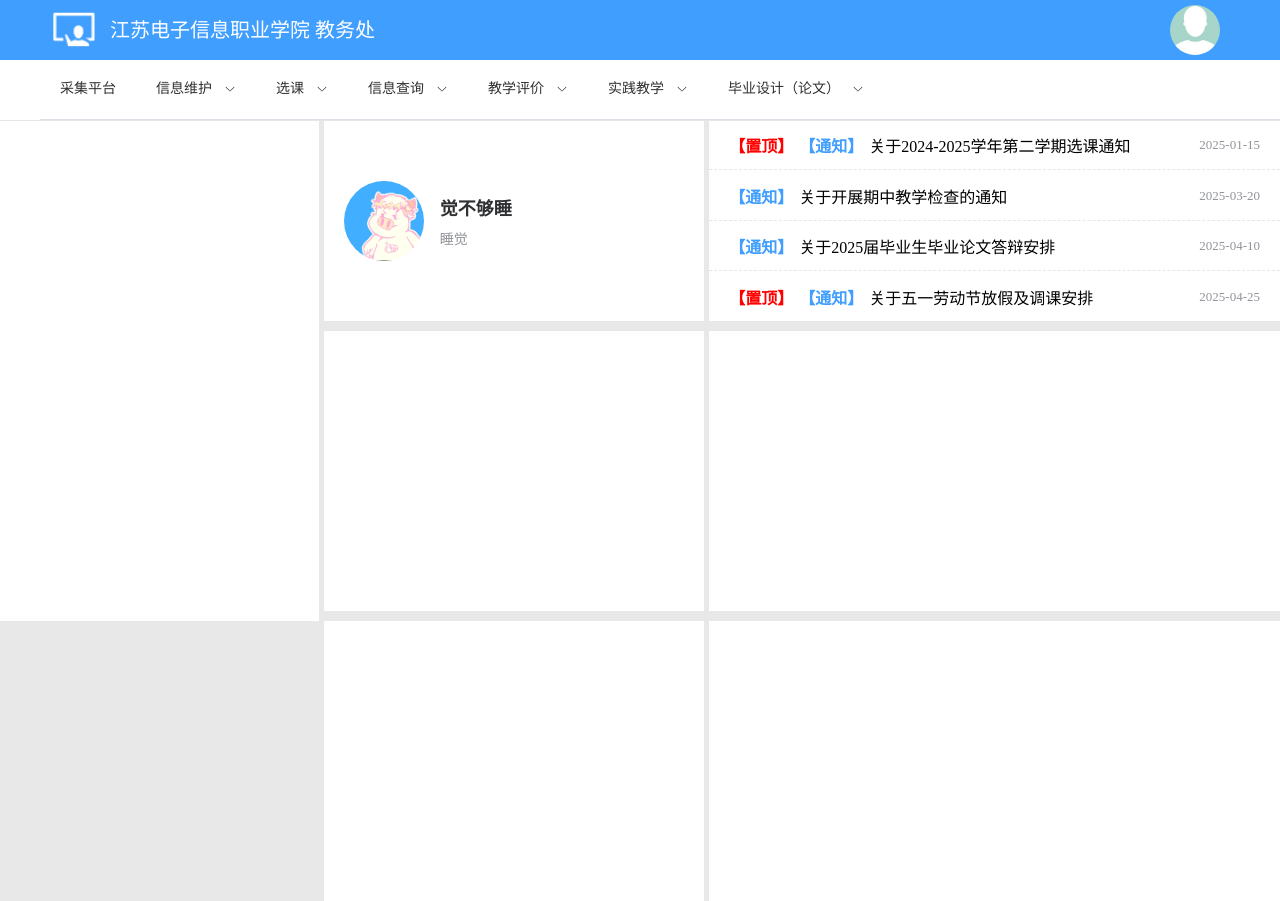
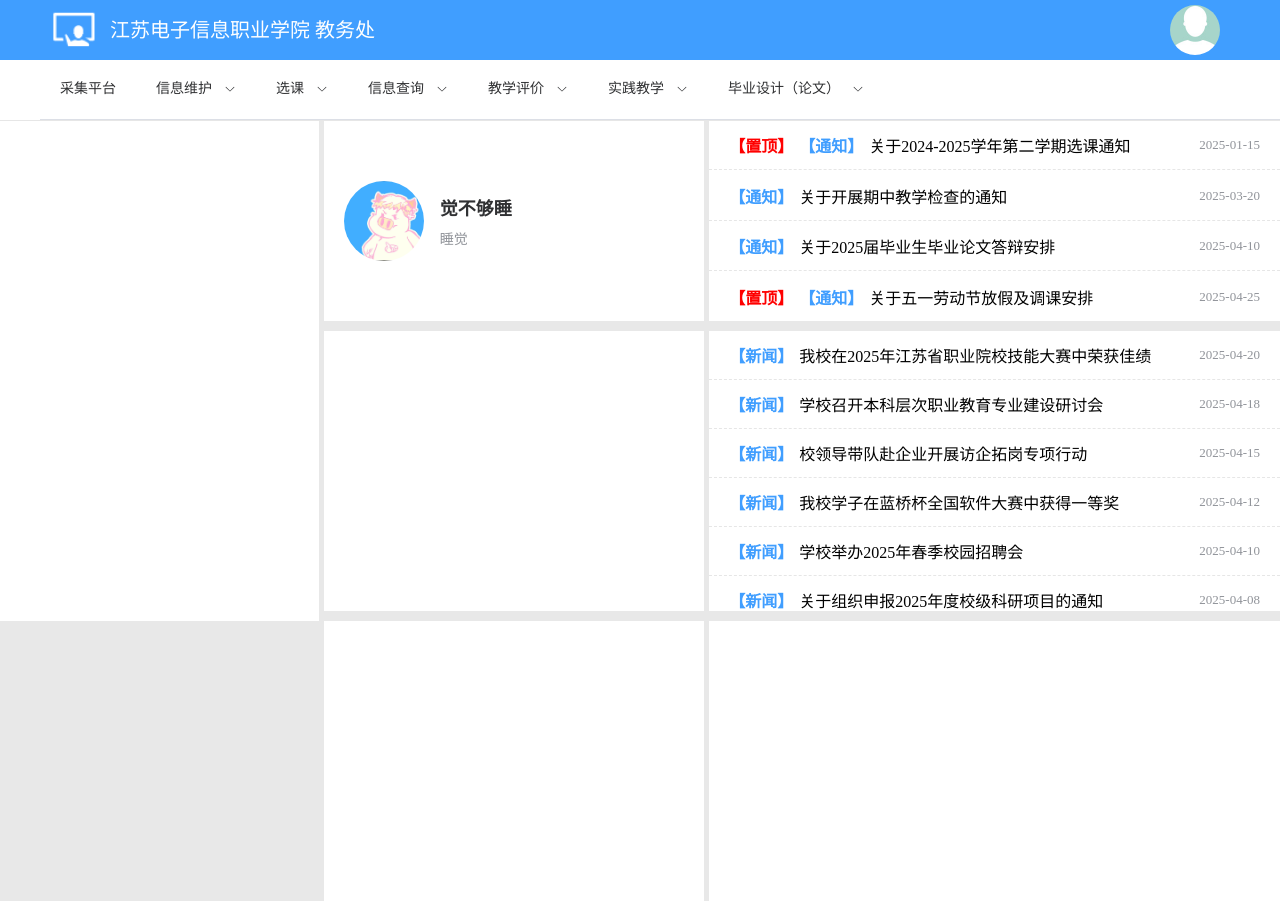
Before and after one commit to JiaoBuGouShui123/VueProject, a Vue app: page /home in a window 1280 px wide. Built offline with nearby package versions, Linux system fonts and the light colour scheme.

Commit message:
添加无限滚动组件到home页面post-card1、优化卡片命名、增加校园新闻数据

```diff
--- a/src/views/home/index.vue
+++ b/src/views/home/index.vue
@@ -71,7 +71,7 @@
 
     <!-- 内容区 -->
     <div class="content-area">
-      <!-- 帖子卡片 -->
+      <!-- 帖子卡片：通知公告 -->
       <div class="post-card">
         <div class="post-author">
           <div class="author-info">
@@ -85,9 +85,9 @@
           </div>
         </div>
         <div class="post-preview">
-          <div v-for = "(item,index) in Notices" :key = "index" class = "post-item" @click="GotoDetail(item.id)">
+          <div v-for="(item, index) in Notices" :key="index" class="post-item" @click="GotoDetail(item.id)">
             <div class="post-item-left">
-              <span v-if = "item.zd" class="post-tag--top">【置顶】</span>
+              <span v-if="item.zd" class="post-tag--top">【置顶】</span>
               <span class="post-tag--notice">【通知】</span>
               <span class="post-title">{{ item.title }}</span>
             </div>
@@ -96,12 +96,24 @@
         </div>
       </div>
 
-      <div class="post-card post-card--large">
+      <!-- 帖子卡片1：校园新闻（无限滚动） -->
+      <div class="post-card1">
         <div class="post-author"></div>
-        <div class="post-preview"></div>
+        <div class="post-preview post-preview--scroll" v-infinite-scroll="loadMore" :infinite-scroll-disabled="disabled" infinite-scroll-distance="10">
+          <div v-for="(item, index) in newsList" :key="index" class="post-item">
+            <div class="post-item-left">
+              <span class="post-tag--notice">【新闻】</span>
+              <span class="post-title">{{ item.title }}</span>
+            </div>
+            <div class="post-time">{{ item.time }}</div>
+          </div>
+          <p v-if="loading" class="loading-tip">加载中...</p>
+          <p v-if="noMore" class="loading-tip">— 没有更多了 —</p>
+        </div>
       </div>
 
-      <div class="post-card post-card--large">
+      <!-- 帖子卡片2 -->
+      <div class="post-card2">
         <div class="post-author"></div>
         <div class="post-preview"></div>
       </div>
@@ -110,6 +122,7 @@
 </template>
 
 <script setup>
+import { ref, computed } from 'vue'
 import { useRouter } from 'vue-router'
 
 import Notices from '@/assets/data/notices.json'
@@ -136,7 +149,37 @@ function GotoDetail(id) {
   router.push('/noticedetail/' + id)
 }
 
+// ===== 无限滚动 =====
+const count = ref(10)
+const loading = ref(false)
 
+const allNews = [
+  { title: '我校在2025年江苏省职业院校技能大赛中荣获佳绩', time: '2025-04-20' },
+  { title: '学校召开本科层次职业教育专业建设研讨会', time: '2025-04-18' },
+  { title: '校领导带队赴企业开展访企拓岗专项行动', time: '2025-04-15' },
+  { title: '我校学子在蓝桥杯全国软件大赛中获得一等奖', time: '2025-04-12' },
+  { title: '学校举办2025年春季校园招聘会', time: '2025-04-10' },
+  { title: '关于组织申报2025年度校级科研项目的通知', time: '2025-04-08' },
+  { title: '我校获批3项教育部产学合作协同育人项目', time: '2025-04-05' },
+  { title: '计算机与通信学院开展网络安全主题讲座', time: '2025-04-03' },
+  { title: '学校召开2025年教学工作会议', time: '2025-03-30' },
+  { title: '我校师生在省级创新创业大赛中斩获金奖', time: '2025-03-28' },
+  { title: '后勤管理处开展校园食品安全专项检查', time: '2025-03-25' },
+  { title: '关于图书馆延长开放时间的通知', time: '2025-03-22' },
+]
+
+const newsList = computed(() => allNews.slice(0, count.value))
+
+const noMore = computed(() => count.value >= allNews.length)
+const disabled = computed(() => loading.value || noMore.value)
+
+function loadMore() {
+  loading.value = true
+  setTimeout(() => {
+    count.value += 4
+    loading.value = false
+  }, 1000)
+}
 </script>
 
 <style scoped>
@@ -233,7 +276,15 @@ function GotoDetail(id) {
   height: 200px;
 }
 
-.post-card--large {
+.post-card1 {
+  display: flex;
+  gap: 5px;
+  height: 280px;
+}
+
+.post-card2 {
+  display: flex;
+  gap: 5px;
   height: 280px;
 }
 
@@ -252,6 +303,10 @@ function GotoDetail(id) {
   flex-direction: column;
   justify-content: space-between;
   background-color: #fff;
+}
+
+.post-preview--scroll {
+  overflow: auto;
 }
 
 /* ---- 帖子行：左侧元素 + 右侧日期 ---- */
@@ -306,6 +361,13 @@ function GotoDetail(id) {
   font-size: 13px;
 }
 
+.loading-tip {
+  text-align: center;
+  color: #909399;
+  font-size: 13px;
+  padding: 10px 0;
+}
+
 /* ---- 作者信息行：头像 + 文字 ---- */
 .author-info {
   display: flex;
@@ -347,7 +409,6 @@ function GotoDetail(id) {
   font-size: 14px;
   color: #909399;
 }
-
 </style>
 
 <style>
```
